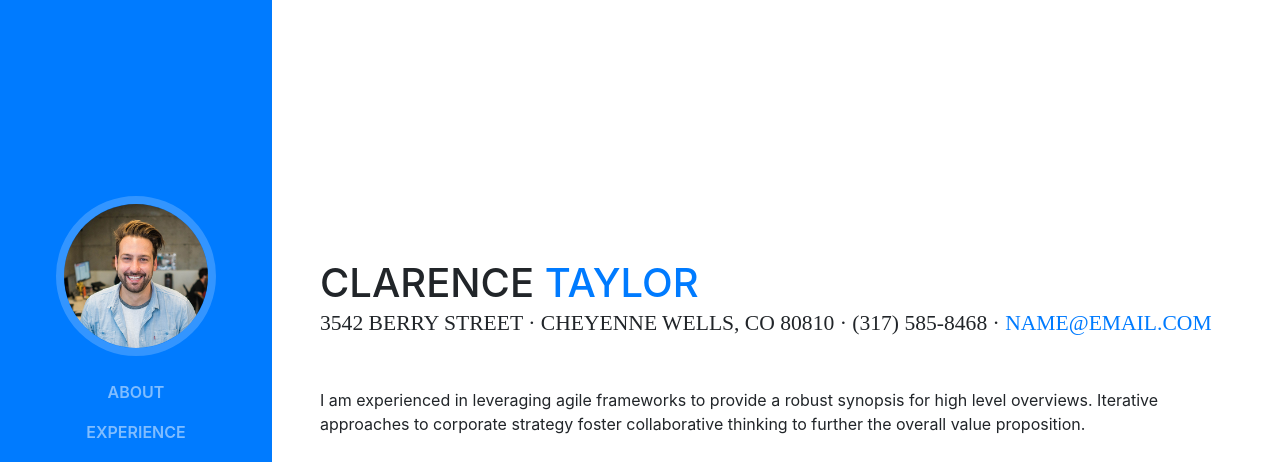
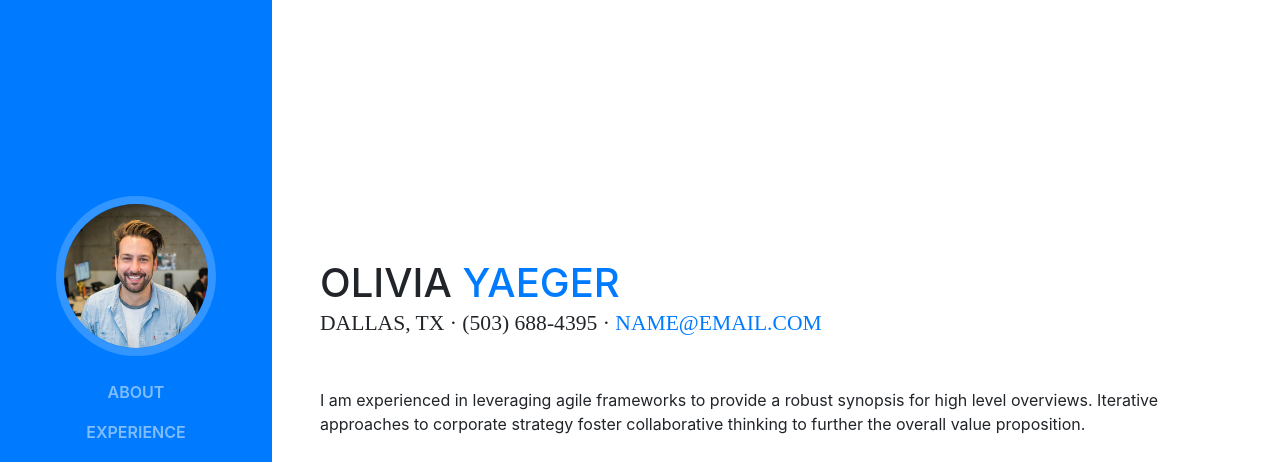
Before and after one commit to OGjager/olivia-website, a website with bundled scripts: page static/index.html in a window 1280 px wide. Shown: the top 462 px of the page. Built offline with nearby package versions, Linux system fonts and the light colour scheme; a web font is replaced by a local one.

Commit message:
updated website name
to olivia yaeger

```diff
--- a/static/index.html
+++ b/static/index.html
@@ -65,10 +65,10 @@
 
       <section class="resume-section p-3 p-lg-5 d-flex d-column" id="about">
         <div class="my-auto">
-          <h1 class="mb-0">Clarence
-            <span class="text-primary">Taylor</span>
+          <h1 class="mb-0">Olivia
+            <span class="text-primary">Yaeger</span>
           </h1>
-          <div class="subheading mb-5">3542 Berry Street · Cheyenne Wells, CO 80810 · (317) 585-8468 ·
+          <div class="subheading mb-5">Dallas, TX · (503) 688-4395 ·
             <a href="mailto:name@email.com">name@email.com</a>
           </div>
           <p class="mb-5">I am experienced in leveraging agile frameworks to provide a robust synopsis for high level overviews. Iterative approaches to corporate strategy foster collaborative thinking to further the overall value proposition.</p>
```
